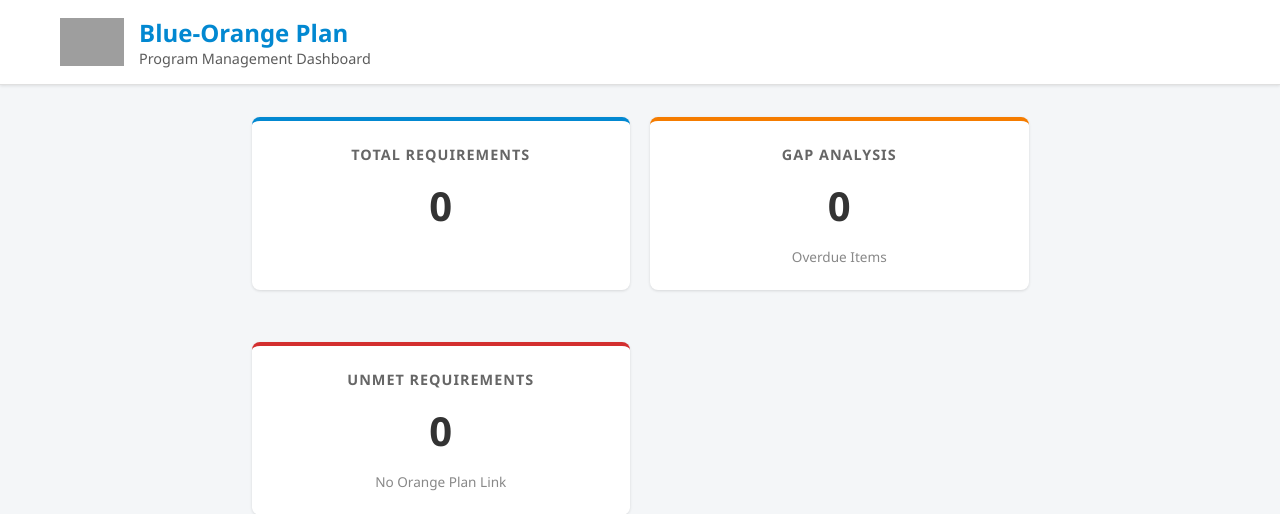
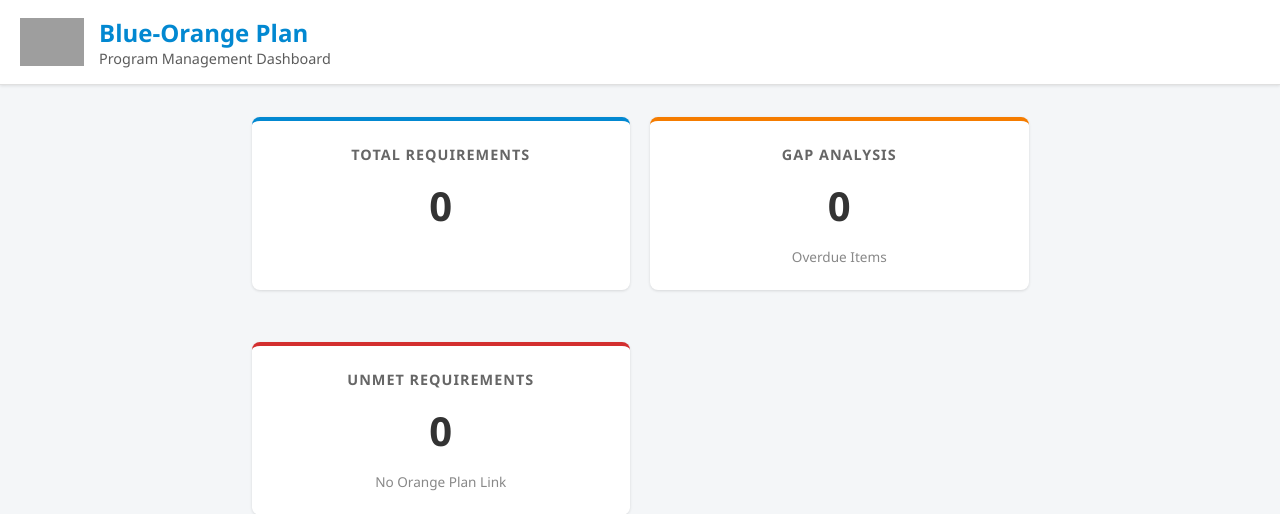
Before and after one commit to tssudhish/blue_orange_plan, a FastAPI app: page /dashboard in a window 1280 px wide. Shown: the top 514 px of the page. Run offline with FastAPI, Linux system fonts and the light colour scheme; grey boxes are pictures that could not be loaded.

Commit message:
wide screen adapting

```diff
--- a/src/static/style.css
+++ b/src/static/style.css
@@ -32,7 +32,7 @@ header {
 }
 
 .container {
-    max-width: 1200px;
+    max-width: 1800px;
     margin: 0 auto;
     padding: 0 20px;
 }
```
